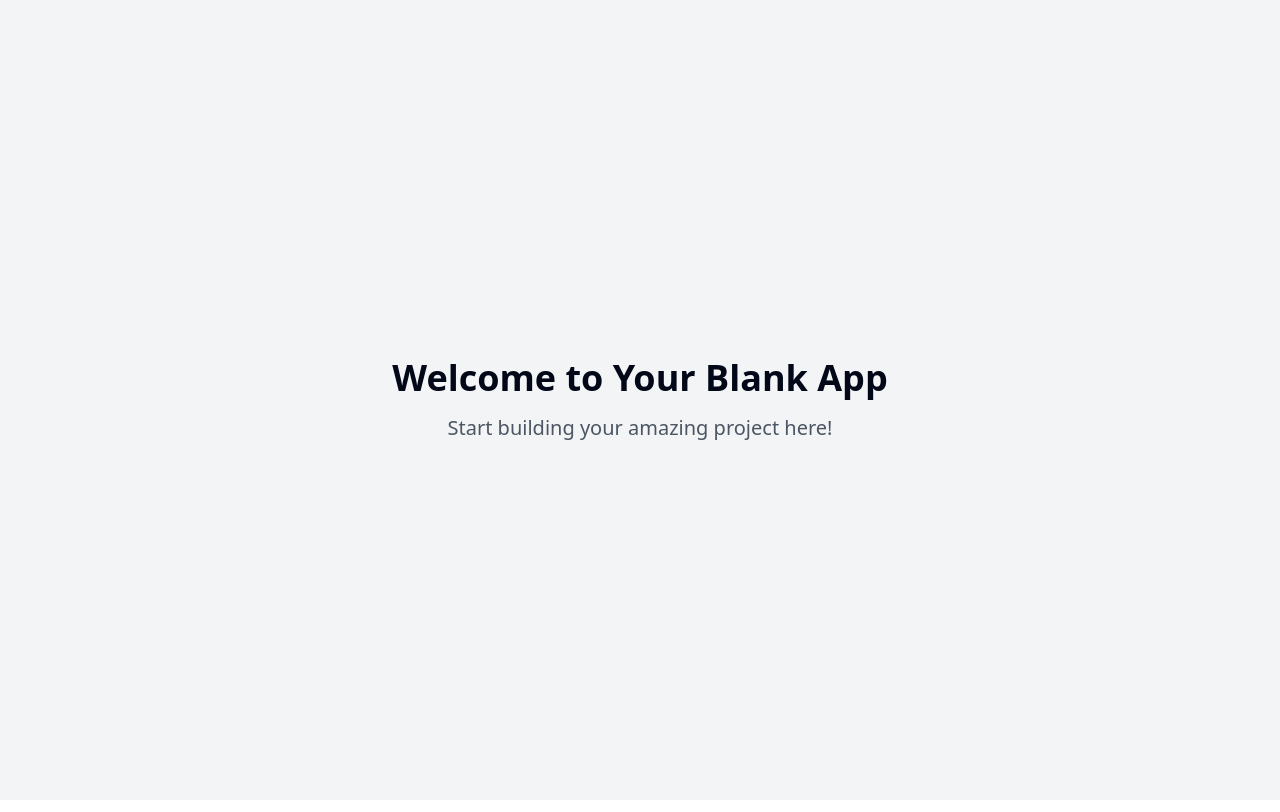
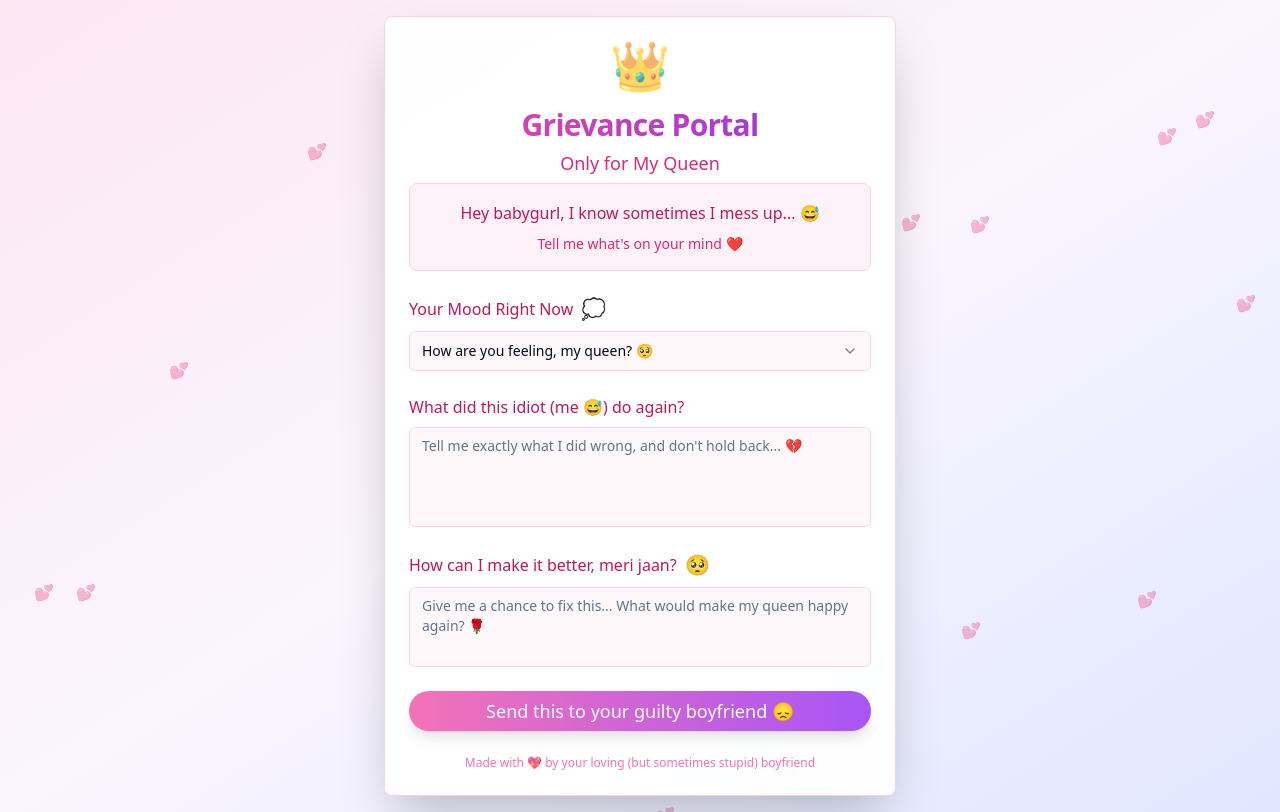
Before and after one commit to RishavPal143/grievance-portal, a React (Vite) app: page / in a window 1280 px wide. Built offline with nearby package versions, Linux system fonts and the light colour scheme.

Commit message:
Create Grievance Portal page
Implement a romantic webpage with a form for complaints and a thank you message.

```diff
--- a/index.html
+++ b/index.html
@@ -1,14 +1,15 @@
+
 <!DOCTYPE html>
 <html lang="en">
   <head>
     <meta charset="UTF-8" />
     <meta name="viewport" content="width=device-width, initial-scale=1.0" />
-    <title>my-queen-portal</title>
-    <meta name="description" content="Lovable Generated Project" />
-    <meta name="author" content="Lovable" />
+    <title>Grievance Portal - Only for My Queen 👑</title>
+    <meta name="description" content="A romantic grievance portal made with love 💕" />
+    <meta name="author" content="Your Loving Boyfriend" />
 
-    <meta property="og:title" content="my-queen-portal" />
-    <meta property="og:description" content="Lovable Generated Project" />
+    <meta property="og:title" content="Grievance Portal - Only for My Queen 👑" />
+    <meta property="og:description" content="A romantic grievance portal made with love 💕" />
     <meta property="og:type" content="website" />
     <meta property="og:image" content="https://lovable.dev/opengraph-image-p98pqg.png" />
 
--- a/src/pages/Index.tsx
+++ b/src/pages/Index.tsx
@@ -1,12 +1,209 @@
-// Update this page (the content is just a fallback if you fail to update the page)
+
+import { useState } from "react";
+import { Button } from "@/components/ui/button";
+import { Card, CardContent, CardHeader, CardTitle } from "@/components/ui/card";
+import { Textarea } from "@/components/ui/textarea";
+import { Select, SelectContent, SelectItem, SelectTrigger, SelectValue } from "@/components/ui/select";
+import { toast } from "@/hooks/use-toast";
+import { heart } from "lucide-react";
 
 const Index = () => {
+  const [mood, setMood] = useState("");
+  const [complaint, setComplaint] = useState("");
+  const [solution, setSolution] = useState("");
+  const [isSubmitted, setIsSubmitted] = useState(false);
+
+  const moods = [
+    { value: "angry", label: "😡 Angry", emoji: "😡" },
+    { value: "sad", label: "😔 Sad", emoji: "😔" },
+    { value: "crying", label: "😢 Crying", emoji: "😢" },
+    { value: "huffing", label: "😤 Huffing", emoji: "😤" },
+    { value: "pleading", label: "🥺 Pleading", emoji: "🥺" },
+    { value: "confused", label: "😶‍🌫️ Confused", emoji: "😶‍🌫️" },
+  ];
+
+  const handleSubmit = (e: React.FormEvent) => {
+    e.preventDefault();
+    if (!mood || !complaint) {
+      toast({
+        title: "Oops! 🥺",
+        description: "Please fill in your mood and tell me what I did wrong, my queen!",
+        variant: "destructive",
+      });
+      return;
+    }
+
+    setIsSubmitted(true);
+    toast({
+      title: "Complaint Received! 💝",
+      description: "Your complaint has been sent to your guilty boyfriend's heart.",
+    });
+  };
+
+  const resetForm = () => {
+    setMood("");
+    setComplaint("");
+    setSolution("");
+    setIsSubmitted(false);
+  };
+
+  if (isSubmitted) {
+    return (
+      <div className="min-h-screen bg-gradient-to-br from-pink-100 via-purple-50 to-indigo-100 flex items-center justify-center p-4 relative overflow-hidden">
+        {/* Floating Hearts Background */}
+        <div className="absolute inset-0 overflow-hidden pointer-events-none">
+          {[...Array(20)].map((_, i) => (
+            <div
+              key={i}
+              className="absolute text-pink-300 animate-bounce opacity-60"
+              style={{
+                left: `${Math.random() * 100}%`,
+                top: `${Math.random() * 100}%`,
+                animationDelay: `${Math.random() * 3}s`,
+                animationDuration: `${3 + Math.random() * 2}s`,
+              }}
+            >
+              💕
+            </div>
+          ))}
+        </div>
+
+        <Card className="w-full max-w-md mx-auto shadow-2xl border-pink-200 bg-white/90 backdrop-blur-sm">
+          <CardHeader className="text-center pb-4">
+            <div className="text-6xl mb-4">👑</div>
+            <CardTitle className="text-2xl font-bold text-pink-600 mb-2">
+              Complaint Received, Your Highness! 💝
+            </CardTitle>
+            <p className="text-pink-500 text-lg leading-relaxed">
+              I'm already thinking of 100 ways to make it up to you 💐
+            </p>
+            <p className="text-pink-400 text-sm mt-2">
+              Your guilty boyfriend is now in full panic mode trying to fix this! 😅
+            </p>
+          </CardHeader>
+          <CardContent className="text-center">
+            <div className="space-y-4">
+              <div className="text-4xl animate-pulse">💖</div>
+              <Button
+                onClick={resetForm}
+                className="bg-gradient-to-r from-pink-400 to-purple-500 hover:from-pink-500 hover:to-purple-600 text-white px-8 py-3 rounded-full transform transition-all hover:scale-105 shadow-lg"
+              >
+                Submit Another Complaint 😈
+              </Button>
+            </div>
+          </CardContent>
+        </Card>
+      </div>
+    );
+  }
+
   return (
-    <div className="min-h-screen flex items-center justify-center bg-gray-100">
-      <div className="text-center">
-        <h1 className="text-4xl font-bold mb-4">Welcome to Your Blank App</h1>
-        <p className="text-xl text-gray-600">Start building your amazing project here!</p>
+    <div className="min-h-screen bg-gradient-to-br from-pink-100 via-purple-50 to-indigo-100 flex items-center justify-center p-4 relative overflow-hidden">
+      {/* Floating Hearts Background */}
+      <div className="absolute inset-0 overflow-hidden pointer-events-none">
+        {[...Array(15)].map((_, i) => (
+          <div
+            key={i}
+            className="absolute text-pink-300 animate-bounce opacity-40"
+            style={{
+              left: `${Math.random() * 100}%`,
+              top: `${Math.random() * 100}%`,
+              animationDelay: `${Math.random() * 3}s`,
+              animationDuration: `${4 + Math.random() * 2}s`,
+            }}
+          >
+            💕
+          </div>
+        ))}
       </div>
+
+      <Card className="w-full max-w-lg mx-auto shadow-2xl border-pink-200 bg-white/95 backdrop-blur-sm animate-fade-in">
+        <CardHeader className="text-center pb-6">
+          <div className="text-5xl mb-3 animate-pulse">👑</div>
+          <CardTitle className="text-3xl font-bold bg-gradient-to-r from-pink-500 to-purple-600 bg-clip-text text-transparent mb-4">
+            Grievance Portal
+          </CardTitle>
+          <p className="text-pink-600 text-lg font-medium">Only for My Queen</p>
+          <div className="mt-4 p-4 bg-pink-50 rounded-lg border border-pink-200">
+            <p className="text-pink-700 text-base leading-relaxed">
+              Hey babygurl, I know sometimes I mess up... 😅
+            </p>
+            <p className="text-pink-600 text-sm mt-2">
+              Tell me what's on your mind ❤️
+            </p>
+          </div>
+        </CardHeader>
+
+        <CardContent>
+          <form onSubmit={handleSubmit} className="space-y-6">
+            {/* Mood Selector */}
+            <div className="space-y-2">
+              <label className="text-pink-700 font-medium flex items-center gap-2">
+                <span>Your Mood Right Now</span>
+                <span className="text-xl">💭</span>
+              </label>
+              <Select value={mood} onValueChange={setMood}>
+                <SelectTrigger className="border-pink-200 focus:border-pink-400 bg-pink-50/50">
+                  <SelectValue placeholder="How are you feeling, my queen? 🥺" />
+                </SelectTrigger>
+                <SelectContent className="bg-white border-pink-200">
+                  {moods.map((moodOption) => (
+                    <SelectItem
+                      key={moodOption.value}
+                      value={moodOption.value}
+                      className="hover:bg-pink-50"
+                    >
+                      {moodOption.label}
+                    </SelectItem>
+                  ))}
+                </SelectContent>
+              </Select>
+            </div>
+
+            {/* Complaint Text */}
+            <div className="space-y-2">
+              <label className="text-pink-700 font-medium flex items-center gap-2">
+                <span>What did this idiot (me 😅) do again?</span>
+              </label>
+              <Textarea
+                value={complaint}
+                onChange={(e) => setComplaint(e.target.value)}
+                placeholder="Tell me exactly what I did wrong, and don't hold back... 💔"
+                className="border-pink-200 focus:border-pink-400 bg-pink-50/50 min-h-[100px] resize-none"
+                required
+              />
+            </div>
+
+            {/* Solution Text */}
+            <div className="space-y-2">
+              <label className="text-pink-700 font-medium flex items-center gap-2">
+                <span>How can I make it better, meri jaan?</span>
+                <span className="text-xl">🥺</span>
+              </label>
+              <Textarea
+                value={solution}
+                onChange={(e) => setSolution(e.target.value)}
+                placeholder="Give me a chance to fix this... What would make my queen happy again? 🌹"
+                className="border-pink-200 focus:border-pink-400 bg-pink-50/50 min-h-[80px] resize-none"
+              />
+            </div>
+
+            {/* Submit Button */}
+            <Button
+              type="submit"
+              className="w-full bg-gradient-to-r from-pink-400 to-purple-500 hover:from-pink-500 hover:to-purple-600 text-white py-3 rounded-full transform transition-all hover:scale-105 shadow-lg text-lg font-medium"
+            >
+              Send this to your guilty boyfriend 😞
+            </Button>
+          </form>
+
+          <div className="mt-6 text-center">
+            <p className="text-pink-400 text-xs">
+              Made with 💖 by your loving (but sometimes stupid) boyfriend
+            </p>
+          </div>
+        </CardContent>
+      </Card>
     </div>
   );
 };
--- a/tailwind.config.ts
+++ b/tailwind.config.ts
@@ -1,3 +1,4 @@
+
 import type { Config } from "tailwindcss";
 
 export default {
@@ -84,11 +85,40 @@ export default {
 					to: {
 						height: '0'
 					}
+				},
+				'fade-in': {
+					'0%': {
+						opacity: '0',
+						transform: 'translateY(20px)'
+					},
+					'100%': {
+						opacity: '1',
+						transform: 'translateY(0)'
+					}
+				},
+				'heart-float': {
+					'0%, 100%': {
+						transform: 'translateY(0px) rotate(0deg)'
+					},
+					'50%': {
+						transform: 'translateY(-20px) rotate(5deg)'
+					}
+				},
+				'pulse-soft': {
+					'0%, 100%': {
+						opacity: '0.8'
+					},
+					'50%': {
+						opacity: '1'
+					}
 				}
 			},
 			animation: {
 				'accordion-down': 'accordion-down 0.2s ease-out',
-				'accordion-up': 'accordion-up 0.2s ease-out'
+				'accordion-up': 'accordion-up 0.2s ease-out',
+				'fade-in': 'fade-in 0.6s ease-out',
+				'heart-float': 'heart-float 3s ease-in-out infinite',
+				'pulse-soft': 'pulse-soft 2s ease-in-out infinite'
 			}
 		}
 	},
```
